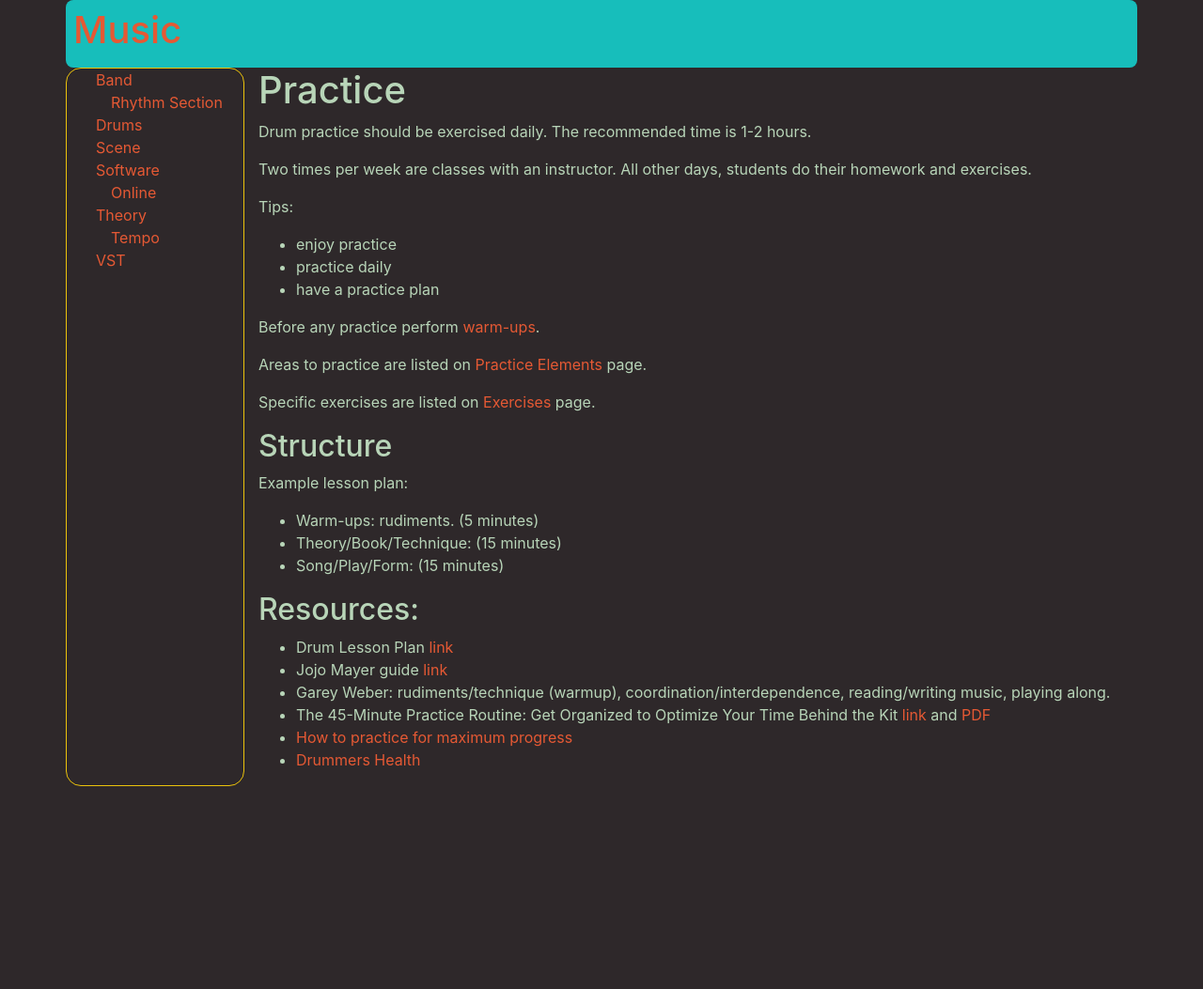
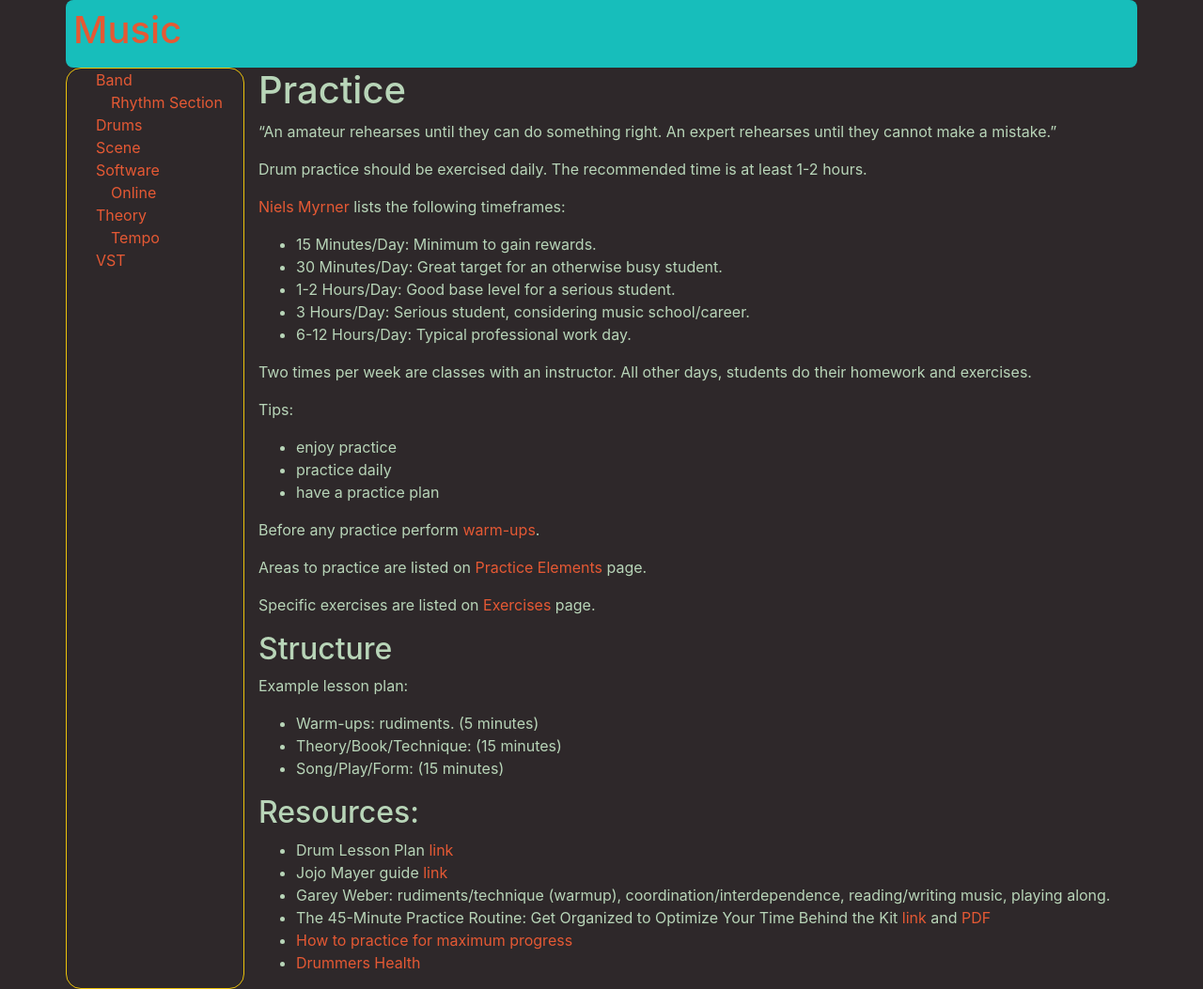
Before and after one commit to MisterY/music-site, a Jekyll site: the page built from drums/practice.md, in a window 1280 px wide. Shown: the whole page at 94% size. Built offline with Jekyll 4.4.1, drawn with Linux system fonts in a browser that asks for light colours; nearby versions of some CDN libraries; our own code applies the rules of GitHub Pages for plain Markdown files; before the commit the page ends 900 px from its top, so only the background shows below that.

Commit message:
time to practice

```diff
--- a/drums/practice.md
+++ b/drums/practice.md
@@ -1,6 +1,16 @@
 # Practice
 
-Drum practice should be exercised daily. The recommended time is 1-2 hours.
+> “An amateur rehearses until they can do something right. An expert rehearses until they cannot make a mistake.”
+
+Drum practice should be exercised daily. The recommended time is at least 1-2 hours.
+
+[Niels Myrner](https://www.nkmdrums.com/design-an-effective-practice-plan/) lists the following timeframes:
+
+- 15 Minutes/Day: Minimum to gain rewards.
+- 30 Minutes/Day: Great target for an otherwise busy student.
+- 1-2 Hours/Day: Good base level for a serious student.
+- 3 Hours/Day: Serious student, considering music school/career.
+- 6-12 Hours/Day: Typical professional work day.
 
 Two times per week are classes with an instructor. All other days, students do their homework and exercises.
 
```
